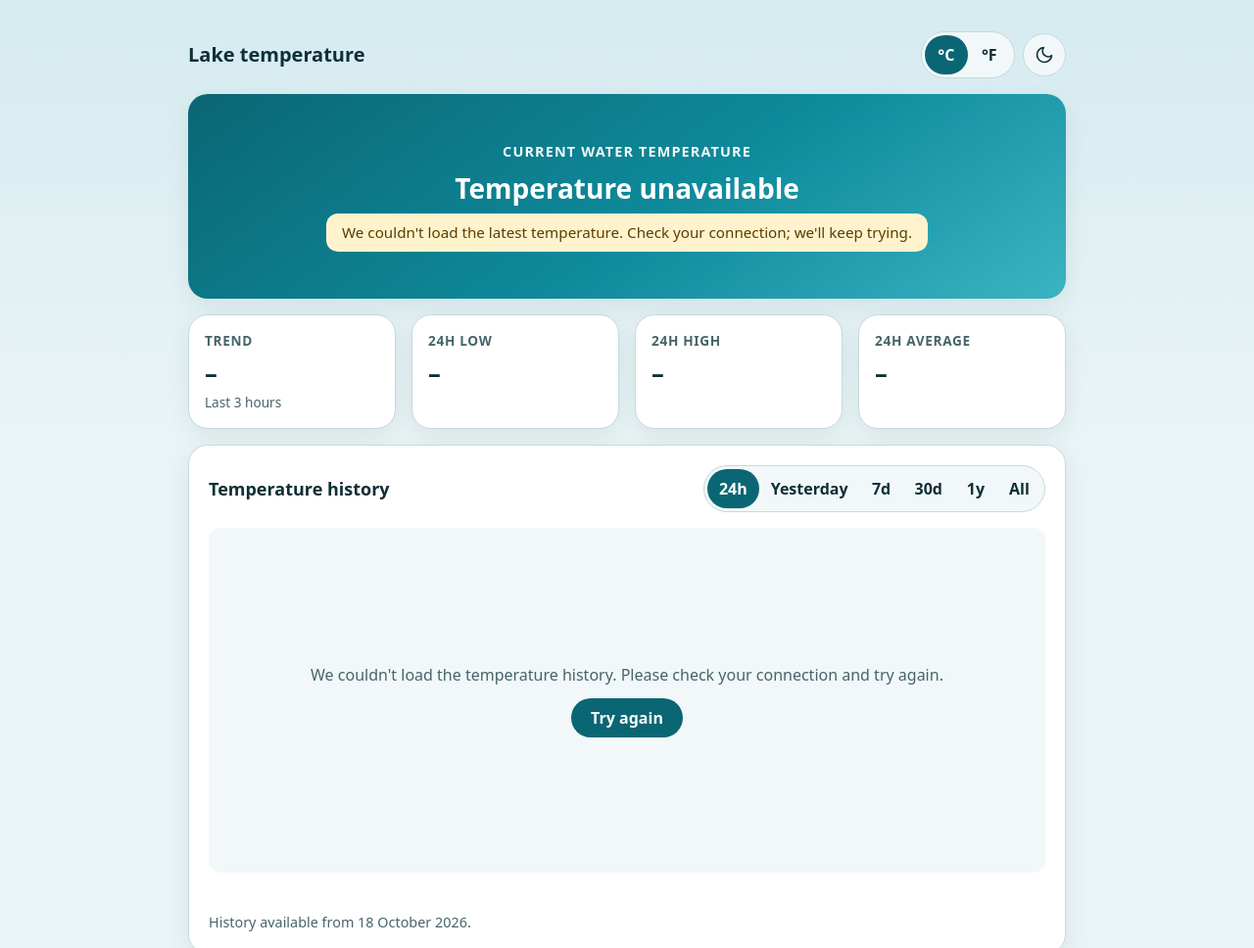
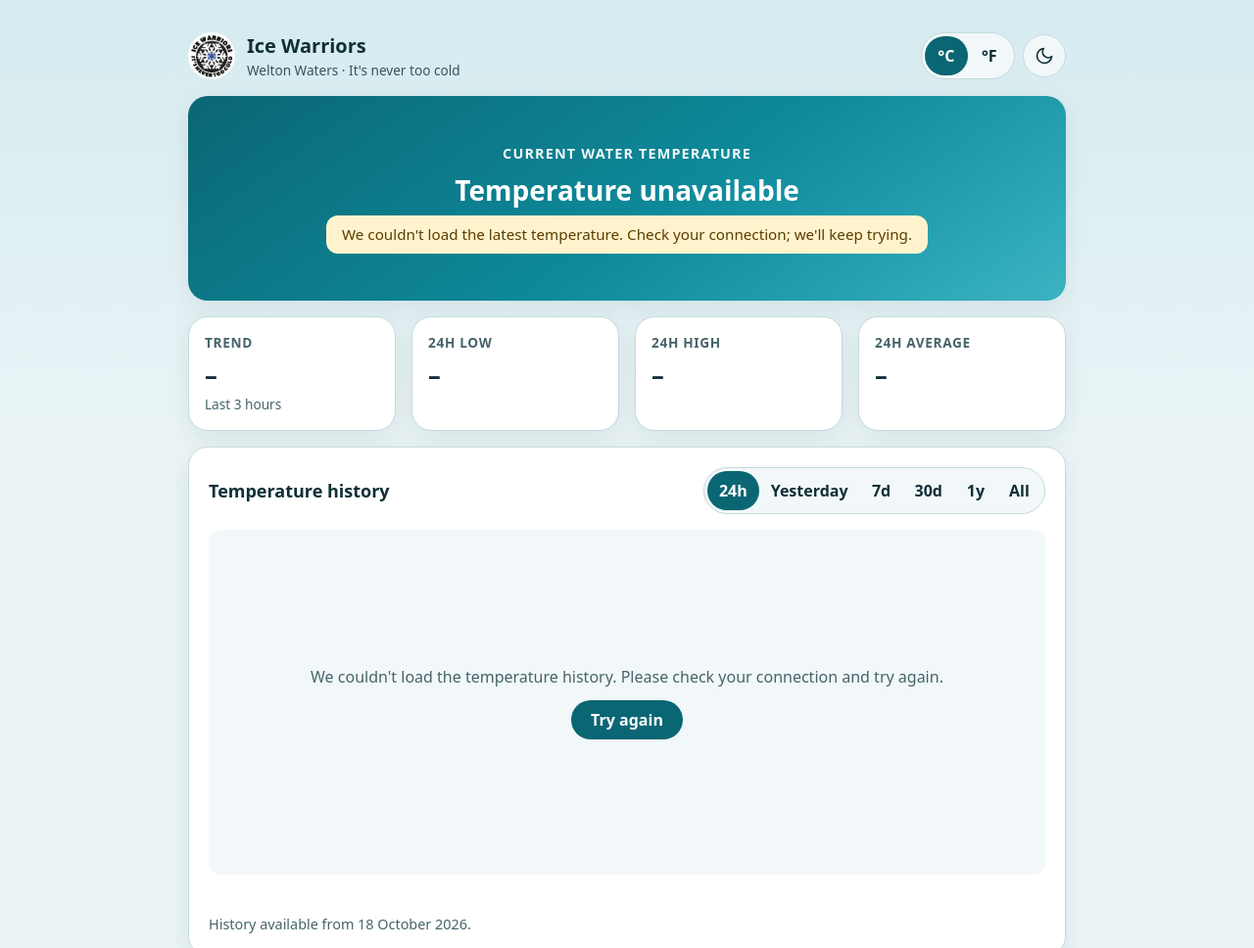
Before and after one commit to DavidMartynWood/Temperature, a website with bundled scripts: page lake-temperature/public/index.html in a window 1280 px wide. Shown: the top 968 px of the page at 98% size. Built offline with nearby package versions, Linux system fonts and the light colour scheme; files whose address does not match are found by name.

Commit message:
Brand site with Ice Warriors identity (#33)
Co-authored-by: Copilot <223556219+Copilot@users.noreply.github.com>

```diff
--- a/lake-temperature/public/index.html
+++ b/lake-temperature/public/index.html
@@ -5,8 +5,9 @@
 		<meta name="viewport" content="width=device-width, initial-scale=1.0" />
 		<meta name="theme-color" content="#eaf4f6" media="(prefers-color-scheme: light)" />
 		<meta name="theme-color" content="#0b1d26" media="(prefers-color-scheme: dark)" />
-		<meta name="description" content="Current lake water temperature with trend and history." />
-		<title>Lake temperature</title>
+		<meta name="description" content="Live water temperature at Welton Waters Adventure Centre for the Ice Warriors open water swimmers. It's never too cold." />
+		<title>Ice Warriors | Welton Waters water temperature</title>
+		<link rel="icon" type="image/png" href="/images/ice-warriors.png" />
 		<script>try{var t=localStorage.getItem("theme");if(t==="light"||t==="dark")document.documentElement.dataset.theme=t}catch(e){}</script>
 		<link rel="stylesheet" href="/styles.css" />
 	</head>
@@ -14,7 +15,13 @@
 		<a class="skip-link" href="#current">Skip to current temperature</a>
 		<main>
 			<header class="page-header">
-				<h1>Lake temperature</h1>
+				<div class="brand">
+					<img src="/images/ice-warriors.png" alt="" width="56" height="50" />
+					<div>
+						<h1>Ice Warriors</h1>
+						<p class="tagline">Welton Waters · It's never too cold</p>
+					</div>
+				</div>
 				<div class="toolbar">
 					<div class="segmented" id="unit-controls" role="group" aria-label="Temperature unit">
 						<button type="button" data-unit="C" aria-pressed="true">°C</button>
--- a/lake-temperature/public/styles.css
+++ b/lake-temperature/public/styles.css
@@ -111,6 +111,24 @@ h1, h2, h3, p {
 	justify-content: space-between;
 	gap: 1rem;
 	flex-wrap: wrap;
+}
+
+.brand {
+	display: flex;
+	align-items: center;
+	gap: 0.75rem;
+}
+
+.brand img {
+	height: 3rem;
+	width: 3rem;
+	object-fit: cover;
+	border-radius: 50%;
+}
+
+.tagline {
+	font-size: 0.85rem;
+	opacity: 0.8;
 }
 
 h1 {
```
